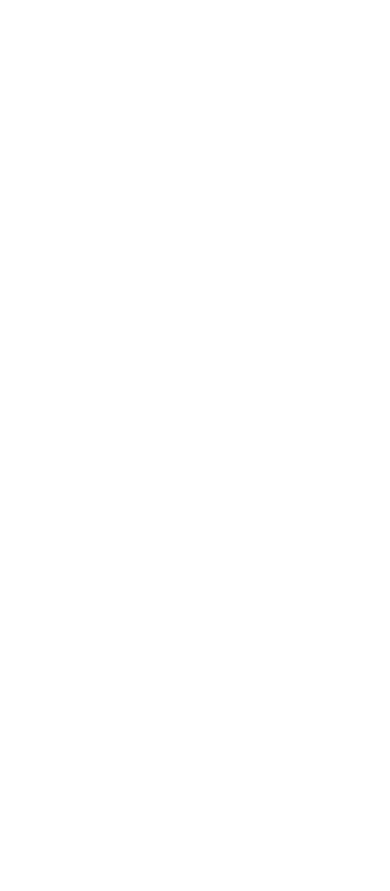
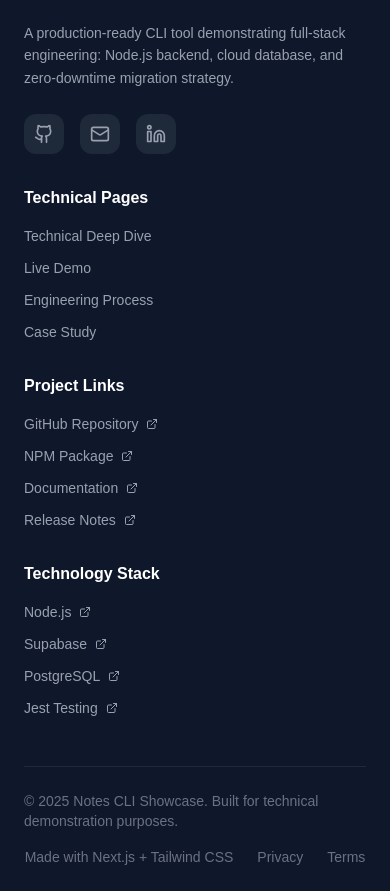
Before and after one commit to chloezhoudev/notes-cli-showcase, a Next.js app: page / in a window 390 px wide. Shown: the part 6437-7328 px from the top of the page. Before the commit the page ends 6346 px from the top, so only its background shows below. Built offline with nearby package versions, Linux system fonts and the light colour scheme.

Commit message:
feat: add footer and adjust nav and layout

```diff
--- /dev/null
+++ b/src/app/components/Footer.tsx
@@ -0,0 +1,127 @@
+import React from 'react';
+import { Terminal, Github, ExternalLink, Mail, Linkedin } from 'lucide-react';
+
+const Footer = () => {
+  const currentYear = new Date().getFullYear();
+
+  const footerSections = [
+    {
+      title: 'Technical Pages',
+      links: [
+        { name: 'Technical Deep Dive', href: '/technical' },
+        { name: 'Live Demo', href: '/demo' },
+        { name: 'Engineering Process', href: '/process' },
+        { name: 'Case Study', href: '/case-study' },
+      ]
+    },
+    {
+      title: 'Project Links',
+      links: [
+        { name: 'GitHub Repository', href: 'https://github.com/chloezhoudev/czhou-notes-cli', external: true },
+        { name: 'NPM Package', href: 'https://www.npmjs.com/package/czhou-notes-cli', external: true },
+        { name: 'Documentation', href: 'https://github.com/chloezhoudev/czhou-notes-cli#readme', external: true },
+        { name: 'Release Notes', href: 'https://github.com/chloezhoudev/czhou-notes-cli/releases', external: true },
+      ]
+    },
+    {
+      title: 'Technology Stack',
+      links: [
+        { name: 'Node.js', href: 'https://nodejs.org', external: true },
+        { name: 'Supabase', href: 'https://supabase.com', external: true },
+        { name: 'PostgreSQL', href: 'https://postgresql.org', external: true },
+        { name: 'Jest Testing', href: 'https://jestjs.io', external: true },
+      ]
+    }
+  ];
+
+  return (
+    <footer className="bg-slate-900 border-t border-gray-800">
+      <div className="container mx-auto px-6">
+
+        {/* Main Footer Content */}
+        <div className="py-12">
+          <div className="grid grid-cols-1 md:grid-cols-2 lg:grid-cols-4 gap-8">
+
+            {/* Brand Section */}
+            <div className="lg:col-span-1">
+              <div className="flex items-center space-x-3 mb-6">
+                <div className="w-10 h-10 bg-gradient-to-r from-blue-500 to-cyan-400 rounded-xl flex items-center justify-center">
+                  <Terminal className="w-6 h-6 text-white" />
+                </div>
+                <span className="text-2xl font-bold text-white">Notes CLI</span>
+              </div>
+              <p className="text-gray-400 text-sm leading-relaxed mb-6">
+                A production-ready CLI tool demonstrating full-stack engineering:
+                Node.js backend, cloud database, and zero-downtime migration strategy.
+              </p>
+
+              {/* Social/Contact Links */}
+              <div className="flex items-center space-x-4">
+                <a
+                  href="https://github.com/chloezhoudev"
+                  target="_blank"
+                  rel="noopener noreferrer"
+                  className="w-10 h-10 bg-gray-800 hover:bg-gray-700 rounded-xl flex items-center justify-center transition-colors"
+                >
+                  <Github className="w-5 h-5 text-gray-400 hover:text-white" />
+                </a>
+                <a
+                  href="mailto:your.email@example.com"
+                  className="w-10 h-10 bg-gray-800 hover:bg-gray-700 rounded-xl flex items-center justify-center transition-colors"
+                >
+                  <Mail className="w-5 h-5 text-gray-400 hover:text-white" />
+                </a>
+                <a
+                  href="https://linkedin.com/in/yourprofile"
+                  target="_blank"
+                  rel="noopener noreferrer"
+                  className="w-10 h-10 bg-gray-800 hover:bg-gray-700 rounded-xl flex items-center justify-center transition-colors"
+                >
+                  <Linkedin className="w-5 h-5 text-gray-400 hover:text-white" />
+                </a>
+              </div>
+            </div>
+
+            {/* Footer Links */}
+            {footerSections.map((section, index) => (
+              <div key={index}>
+                <h4 className="text-white font-semibold mb-4">{section.title}</h4>
+                <ul className="space-y-3">
+                  {section.links.map((link, linkIndex) => (
+                    <li key={linkIndex}>
+                      <a
+                        href={link.href}
+                        target={link.external ? '_blank' : '_self'}
+                        rel={link.external ? 'noopener noreferrer' : ''}
+                        className="text-gray-400 hover:text-white text-sm transition-colors duration-200 flex items-center space-x-2"
+                      >
+                        <span>{link.name}</span>
+                        {link.external && <ExternalLink className="w-3 h-3" />}
+                      </a>
+                    </li>
+                  ))}
+                </ul>
+              </div>
+            ))}
+          </div>
+        </div>
+
+        {/* Bottom Bar */}
+        <div className="py-6 border-t border-gray-800">
+          <div className="flex flex-col md:flex-row justify-between items-center space-y-4 md:space-y-0">
+            <div className="text-sm text-gray-500">
+              © {currentYear} Notes CLI Showcase. Built for technical demonstration purposes.
+            </div>
+            <div className="flex items-center space-x-6 text-sm text-gray-500">
+              <span>Made with Next.js + Tailwind CSS</span>
+              <a href="#" className="hover:text-gray-300 transition-colors">Privacy</a>
+              <a href="#" className="hover:text-gray-300 transition-colors">Terms</a>
+            </div>
+          </div>
+        </div>
+      </div>
+    </footer>
+  );
+};
+
+export default Footer;
--- a/src/app/components/NavigationHeader.tsx
+++ b/src/app/components/NavigationHeader.tsx
@@ -2,21 +2,18 @@
 
 import React, { useState } from 'react';
 import Link from 'next/link';
-import { Terminal, Menu, X, ExternalLink, Github } from 'lucide-react';
+import { usePathname } from 'next/navigation';
+import { Terminal, Menu, X } from 'lucide-react';
 
 const NavigationHeader = () => {
   const [isMenuOpen, setIsMenuOpen] = useState(false);
+  const pathname = usePathname();
 
   const navLinks = [
-    { name: 'Home', href: '/', active: true },
+    { name: 'Home', href: '/' },
     { name: 'Technical Deep Dive', href: '/technical' },
     { name: 'Live Demo', href: '/demo' },
     { name: 'Case Study', href: '/case-study' },
-  ];
-
-  const externalLinks = [
-    { name: 'NPM Package', href: 'https://www.npmjs.com/package/czhou-notes-cli', icon: ExternalLink },
-    { name: 'GitHub', href: 'https://github.com/chloezhoudev/czhou-notes-cli', icon: Github },
   ];
 
   return (
@@ -39,7 +36,7 @@ const NavigationHeader = () => {
                 key={link.name}
                 href={link.href}
                 className={`text-sm font-medium transition-colors duration-200 ${
-                  link.active
+                  pathname === link.href
                     ? 'text-blue-400 border-b-2 border-blue-400 pb-1'
                     : 'text-gray-300 hover:text-white'
                 }`}
@@ -47,21 +44,6 @@ const NavigationHeader = () => {
                 {link.name}
               </Link>
             ))}
-
-            <div className="flex items-center space-x-4 ml-6 pl-6 border-l border-gray-700">
-              {externalLinks.map((link) => (
-                <a
-                  key={link.name}
-                  href={link.href}
-                  target="_blank"
-                  rel="noopener noreferrer"
-                  className="text-gray-400 hover:text-white transition-colors duration-200 flex items-center space-x-1 text-sm"
-                >
-                  <link.icon className="w-4 h-4" />
-                  <span className="hidden lg:inline">{link.name}</span>
-                </a>
-              ))}
-            </div>
           </div>
 
           {/* Mobile menu button */}
@@ -82,28 +64,13 @@ const NavigationHeader = () => {
                   key={link.name}
                   href={link.href}
                   className={`block py-2 text-sm font-medium transition-colors duration-200 ${
-                    link.active ? 'text-blue-400' : 'text-gray-300 hover:text-white'
+                    pathname === link.href ? 'text-blue-400' : 'text-gray-300 hover:text-white'
                   }`}
                   onClick={() => setIsMenuOpen(false)}
                 >
                   {link.name}
                 </Link>
               ))}
-
-              <div className="pt-3 mt-3 border-t border-gray-800 space-y-3">
-                {externalLinks.map((link) => (
-                  <a
-                    key={link.name}
-                    href={link.href}
-                    target="_blank"
-                    rel="noopener noreferrer"
-                    className="flex items-center space-x-2 py-2 text-sm text-gray-400 hover:text-white transition-colors duration-200"
-                  >
-                    <link.icon className="w-4 h-4" />
-                    <span>{link.name}</span>
-                  </a>
-                ))}
-              </div>
             </div>
           </div>
         )}
--- a/src/app/layout.tsx
+++ b/src/app/layout.tsx
@@ -1,6 +1,7 @@
 import type { Metadata } from "next";
 import { Geist, Geist_Mono } from "next/font/google";
 import NavigationHeader from "./components/NavigationHeader";
+import Footer from "./components/Footer";
 import "./globals.css";
 
 
@@ -30,9 +31,10 @@ export default function RootLayout({
         className={`${geistSans.variable} ${geistMono.variable} antialiased bg-slate-950 text-white`}
       >
         <NavigationHeader />
-        <main className="pt-16">
+        <main className="pt-16 min-h-screen">
           {children}
         </main>
+        <Footer />
       </body>
     </html>
   );
```
